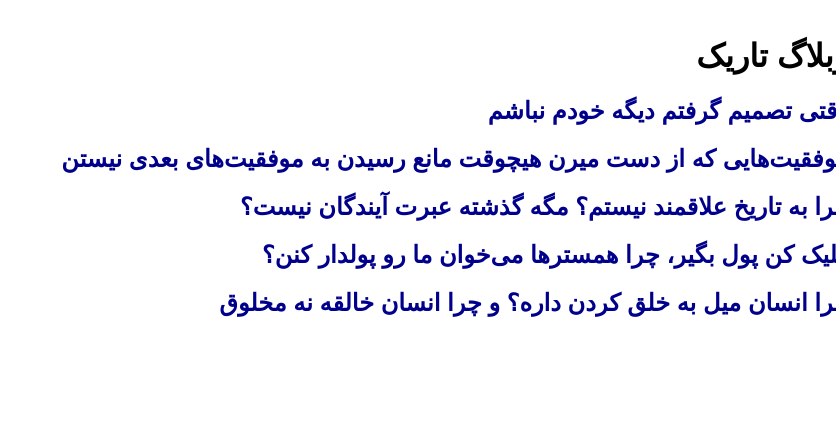
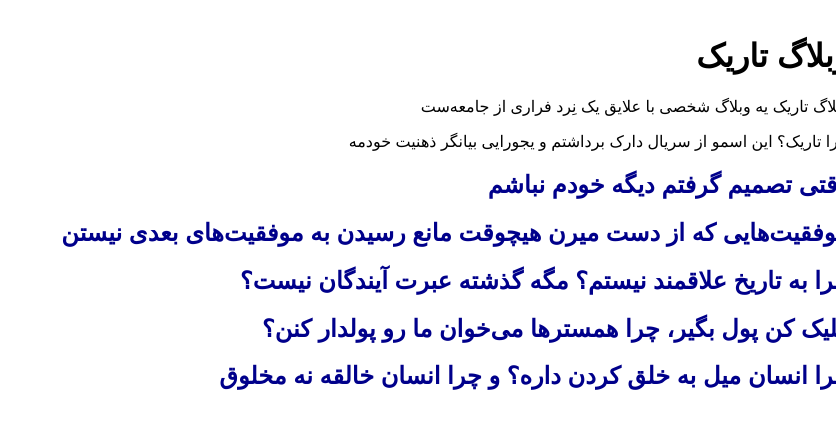
Before and after one commit to darkblog/darkblog.github.io, a Jekyll site: the page built from index.html, in a window 1280 px wide. Shown: the top 429 px of the page, without its empty margins (444-1280 px from the left). Built offline with Jekyll 4.4.1, drawn with Linux system fonts in a browser that asks for light colours.

Commit message:
Update index.html

```diff
--- a/index.html
+++ b/index.html
@@ -12,6 +12,8 @@ layout: compress
 </head>
 <body>
 <h1>وبلاگ تاریک</h1>
+<p>وبلاگ تاریک یه وبلاگ شخصی با علایق یک نِرد فراری از جامعه‌ست</p>
+<p>چرا تاریک؟ این اسمو از سریال دارک برداشتم و یجورایی بیانگر ذهنیت خودمه</p>
 {% for post in site.posts %}
 <h2><a href="{{ site.url }}{{ post.url }}">{{ post.title }}</a></h2>
 {% endfor %}
```
